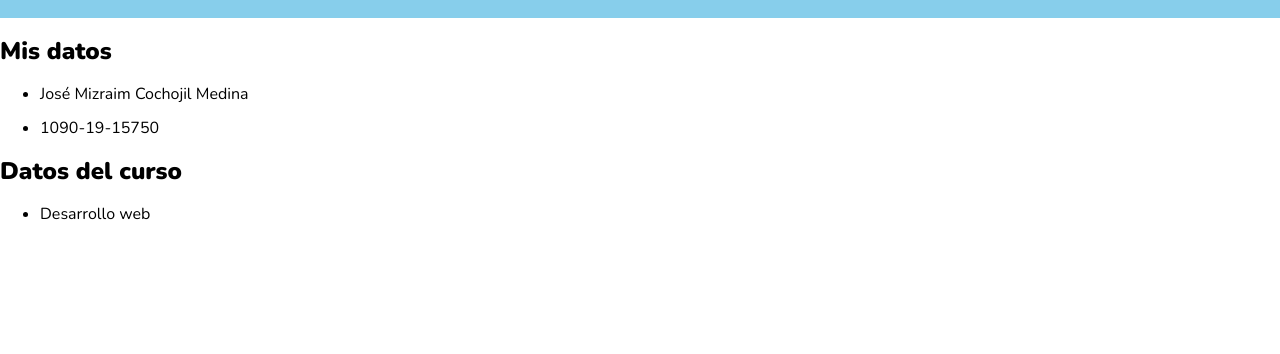
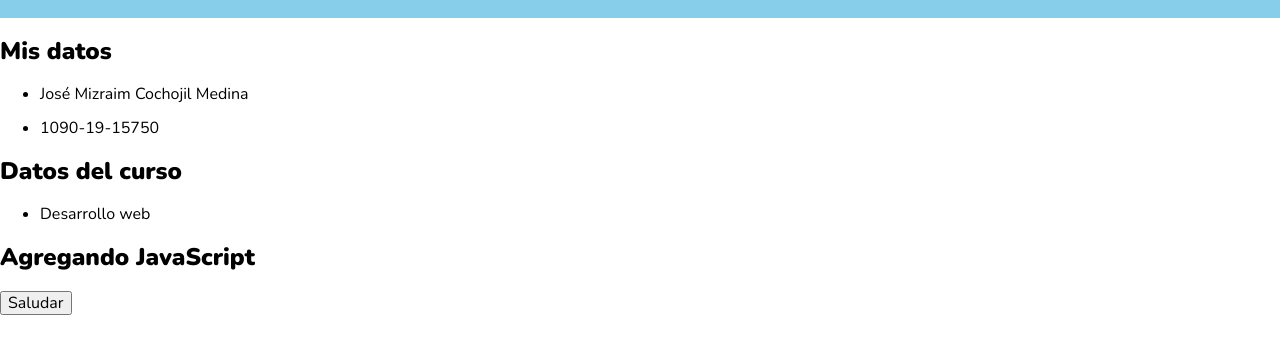
Before and after one commit to JMizraim/tarea-27-07-22, a plain HTML site: page index.html in a window 1280 px wide. Shown: the part 102-456 px from the top of the page. Drawn offline with nearby package versions, Linux system fonts and the light colour scheme.

Commit message:
Agregé una nueva sección con un botón

```diff
--- a/index.html
+++ b/index.html
@@ -39,6 +39,10 @@
                 </li>
             </ul>
         </section>
+        <section>
+            <h2>Agregando JavaScript</h2>
+            <button>Saludar</button>
+        </section>
     </main>
 </body>
 
```
